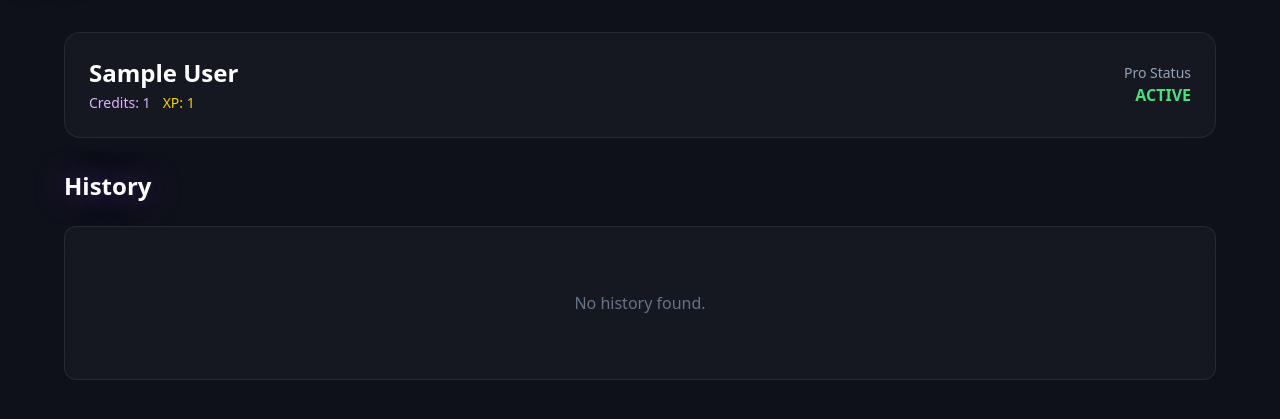
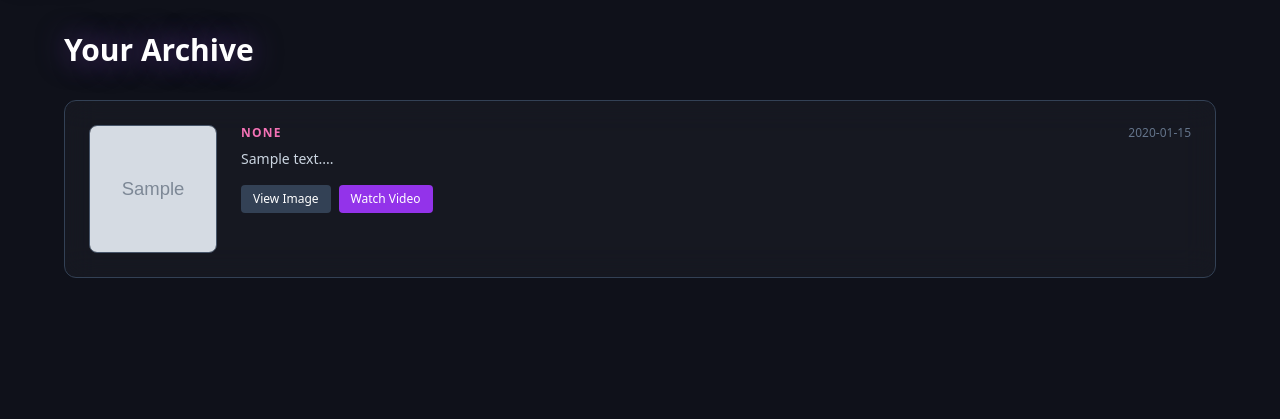
Before and after one commit to Devil-nkp/GameLore-AI, a Flask app: page /dashboard in a window 1280 px wide. Shown: the part 70-489 px from the top of the page. Run offline with Flask 3, Linux system fonts and the light colour scheme; a user stored in the database is signed in; tables that the repository leaves empty hold one stand-in row (values such as "Sample post"); grey boxes marked "Sample" are stand-in pictures; some libraries are stand-ins or nearby versions.

Commit message:
dashboard.html

```diff
--- a/templates/dashboard.html
+++ b/templates/dashboard.html
@@ -1,58 +1,31 @@
 {% extends "base.html" %}
 {% block content %}
 <div class="max-w-6xl mx-auto">
-    <div class="glass p-6 rounded-2xl mb-8 flex justify-between items-center">
-        <div>
-            <h2 class="text-2xl font-bold text-white">{{ user.name }}</h2>
-            <div class="flex gap-3 text-sm mt-1">
-                <span class="text-purple-300">Credits: {{ user.credits }}</span>
-                <span class="text-yellow-400">XP: {{ user.xp }}</span>
-            </div>
-        </div>
-        <div class="text-right hidden md:block">
-            <div class="text-slate-400 text-sm">Pro Status</div>
-            <div class="font-bold text-green-400">{{ 'ACTIVE' if user.is_pro else 'FREE TIER' }}</div>
-        </div>
-    </div>
-
+    <h2 class="text-3xl font-bold text-white mb-8 glow-text">Your Archive</h2>
     <div class="space-y-6">
-        <h3 class="text-2xl font-bold text-white mb-4 glow-text">History</h3>
-
-        {% if recent_gens %}
-            {% for gen in recent_gens %}
+        {% if gens %}
+            {% for gen in gens %}
             <div class="glass p-6 rounded-xl border border-slate-700 flex flex-col md:flex-row gap-6">
-
-                <div class="flex gap-2 overflow-x-auto shrink-0 pb-2 md:pb-0">
-                    {% if gen.video_url %}
-                    <div class="w-24 h-24 shrink-0 rounded-lg border-2 border-purple-500/50 overflow-hidden cursor-pointer relative group"
-                         @click="modalOpen = true; modalSrc = '{{ gen.video_url }}'; modalType = 'video'">
-                        <video src="{{ gen.video_url }}" class="w-full h-full object-cover"></video>
-                        <div class="absolute inset-0 bg-black/40 flex items-center justify-center text-white">▶️</div>
-                    </div>
-                    {% endif %}
-
-                    {% for img in gen.image_list[:3] %}
-                    <img src="{{ img }}" class="w-24 h-24 object-cover rounded-lg border border-slate-800 bg-black cursor-pointer hover:border-white transition"
-                         @click="modalOpen = true; modalSrc = '{{ img }}'; modalType = 'image'">
-                    {% endfor %}
+                <div class="w-32 h-32 shrink-0 rounded-lg overflow-hidden border border-slate-600">
+                    <img src="{{ gen.selected_image }}" class="w-full h-full object-cover">
                 </div>
-
                 <div class="flex-1">
                     <div class="flex justify-between items-start mb-2">
-                        <span class="text-xs font-bold text-pink-400 uppercase">{{ gen.type }}</span>
+                        <span class="text-xs font-bold text-pink-400 uppercase tracking-widest">{{ gen.type }}</span>
                         <span class="text-xs text-slate-500">{{ gen.timestamp.strftime('%Y-%m-%d') }}</span>
                     </div>
-
-                    <p class="text-slate-300 text-sm line-clamp-2 mb-3">{{ gen.content[:150] }}...</p>
-
-                    <a href="/download_text/{{ gen.id }}" class="px-3 py-1 bg-slate-700 hover:bg-slate-600 rounded text-xs text-white transition inline-block">
-                        Download Text (.txt)
-                    </a>
+                    <p class="text-slate-300 text-sm line-clamp-3 mb-4">{{ gen.content[:200] }}...</p>
+                    <div class="flex gap-2">
+                        <a href="{{ gen.selected_image }}" target="_blank" class="text-xs bg-slate-700 px-3 py-1.5 rounded text-white">View Image</a>
+                        {% if gen.video_url %}
+                        <a href="{{ gen.video_url }}" target="_blank" class="text-xs bg-purple-600 px-3 py-1.5 rounded text-white">Watch Video</a>
+                        {% endif %}
+                    </div>
                 </div>
             </div>
             {% endfor %}
         {% else %}
-            <div class="text-center py-16 text-slate-500 glass rounded-xl">No history found.</div>
+            <div class="text-center py-20 text-slate-500">No creations yet. Visit the <a href="/generate_visuals" class="text-purple-400">Creator</a>.</div>
         {% endif %}
     </div>
 </div>
```
